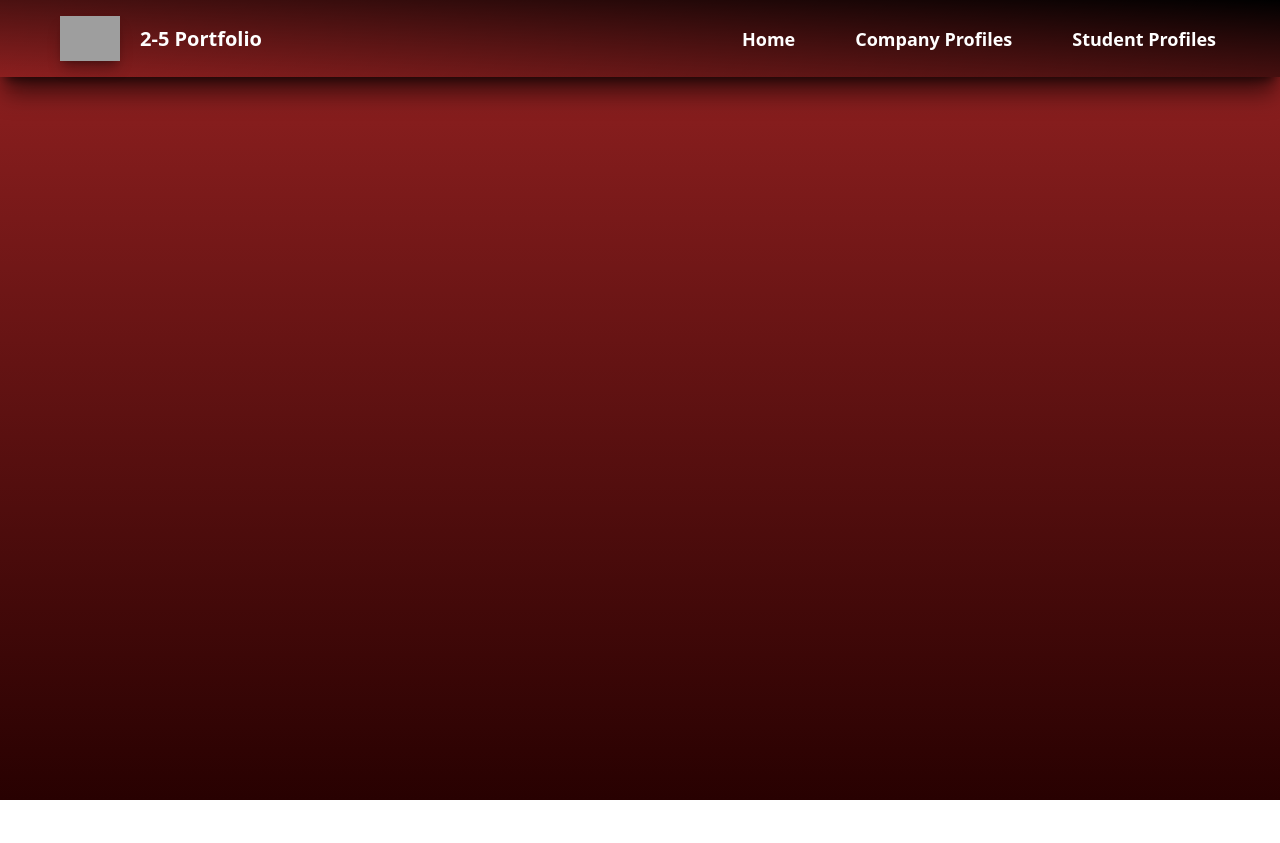
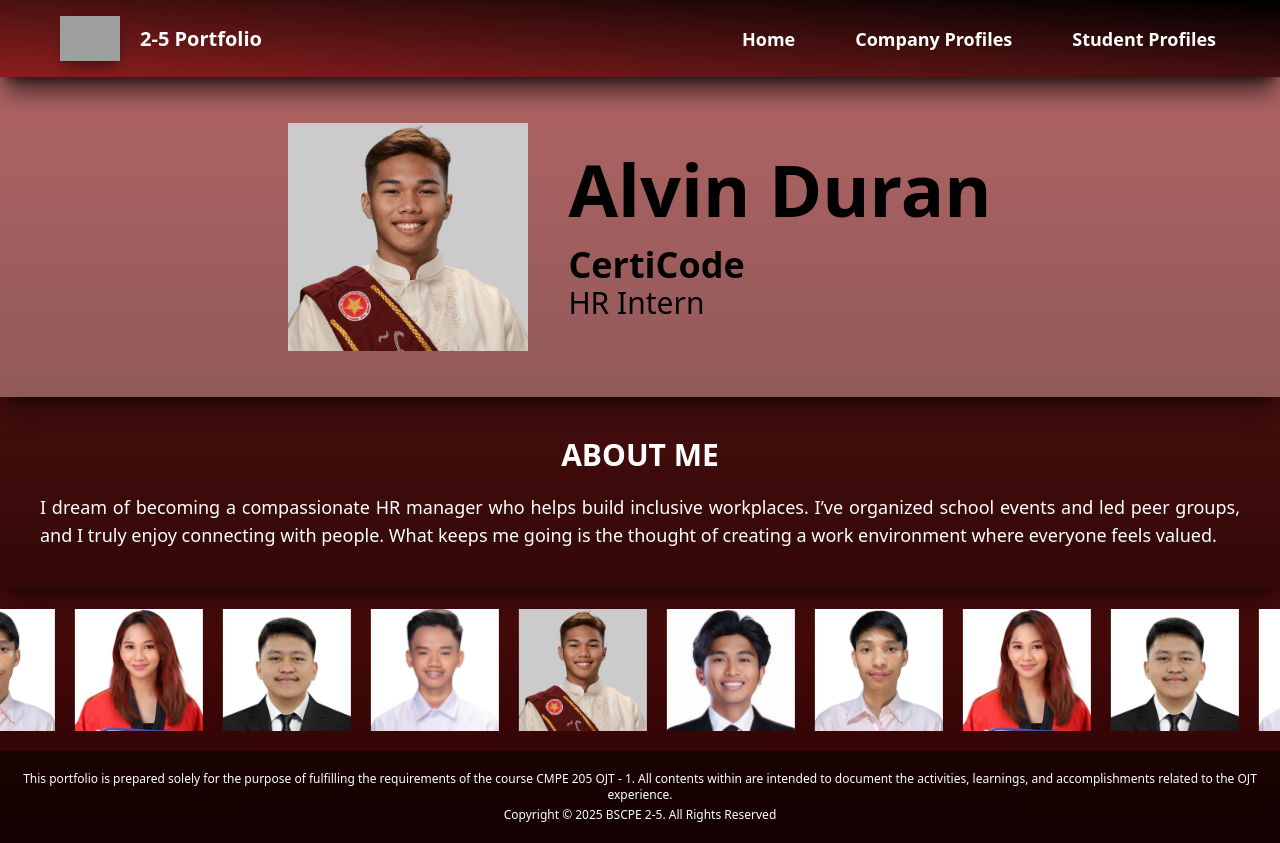
Before and after one commit to EJDonato/ojt-website-2-5, a React (Vite) app in the folder client/: page /student-profiles/alvin in a window 1280 px wide. Before the commit the page ends 800 px from the top, so only its background shows below. Built offline with nearby package versions, Linux system fonts and the light colour scheme; grey boxes are pictures that could not be loaded.

Commit message:
student page

```diff
--- a/client/src/App.jsx
+++ b/client/src/App.jsx
@@ -4,6 +4,7 @@ import Home from './pages/home.jsx';
 import CompanyProfiles from './pages/company_profiles.jsx';
 import StudentProfiles from './pages/student_profiles.jsx';
 import CompanyPage from './pages/company_page.jsx';
+import StudentPage from './pages/student_page.jsx';
 
 function App() {
   return (
@@ -15,6 +16,7 @@ function App() {
           <Route path='/company-profiles' element={<CompanyProfiles />}/>
           <Route path='/company-profiles/:id' element={<CompanyPage />}/>
           <Route path='/student-profiles' element={<StudentProfiles />}/>
+          <Route path='/student-profiles/:id' element={<StudentPage />}/>
         </Routes>
       </Router>
     </>
--- a/client/src/data/student_data.js
+++ b/client/src/data/student_data.js
@@ -13,49 +13,61 @@ const students = [
         surname: "Duran",
         fullname: "Alvin Duran",
         position: "HR Intern",
+        company: "CertiCode",
         image: alvin,
         testimonial: "I love boys.",
+        about: "I dream of becoming a compassionate HR manager who helps build inclusive workplaces. I’ve organized school events and led peer groups, and I truly enjoy connecting with people. What keeps me going is the thought of creating a work environment where everyone feels valued."
     },
     {
         id: "elton",
         surname: "Donato",
         fullname: "Elton James Donato",
         position: "Tech & Innovation Intern",
+        company: "Primer Group of Companies",
         image: elton,
-        testimonial: "MWEHE"
+        testimonial: "MWEHE",
+        about: "I aspire to be a lead software developer who bridges innovation with real-world impact. I’ve built personal projects and taken leadership roles in tech activities, and I enjoy solving problems through code. I’m driven by the idea of using technology to improve people’s lives."
     },
     {
         id: "amran",
         surname: "Gabarda",
         fullname: "Amran Gabarda",
         position: "Web Developer Intern",
+        company: "Afflatus Realty Inc.",
         image: amran,
-        testimonial: "oki"
+        testimonial: "oki",
+        about: "I want to build my own web development agency someday. I’ve done freelance work and love designing clean, user-friendly websites. What keeps me inspired is the feeling of bringing ideas to life and creating something both useful and beautiful."
     },
     {
         id: "eunice",
         surname: "Rodriguez",
         fullname: "Eunice Rodriguez",
-        position: "UI/UX Intern",
+        position: "Front-End Developer Intern",
+        company: "Testronix Inc.",
         image: eunice,
-        testimonial: "tanginamo"
+        testimonial: "tanginamo",
+        about: "I see myself becoming a front-end developer and a UI/UX designer. I started by making websites for school projects and friends, and I enjoy telling stories through design. I’m motivated by the chance to make the web more engaging, inclusive, and creative."
     },
     {
         id: "ezekiel",
         surname: "Mariano",
         fullname: "Ezekiel Mariano",
-        position: "Graphic Design Intern",
+        position: "Multimedia Team Leader / IT Support",
+        company: "Testronix Inc.",
         image: ezekiel,
-        testimonial: "I love you all"
+        testimonial: "I love you all",
+        about: "I dream of becoming a multimedia specialist and creative director. I’ve worked on video editing, photography, and leading teams for school events. I find joy in storytelling and using visuals to inspire people and deliver powerful messages."
     },
     {
         id: "sean",
         surname: "Fedilino",
         fullname: "Sean Fedilino",
         position: "IT Intern",
+        company: "Urban Group Health Ventures Inc.",
         image: sean,
-        testimonial: "I love my company"
+        testimonial: "I love my company",
+        about: "I want to become a cybersecurity expert in the future. I’ve always enjoyed fixing computers and helping others with tech issues. What drives me is the goal of protecting people and organizations by making the digital world safer and more secure."
     }
-]
+];
 
 export { images, students };
--- /dev/null
+++ b/client/src/pages/student_page.jsx
@@ -0,0 +1,44 @@
+import { useParams } from "react-router-dom";
+import { students } from "../data/student_data.js";
+
+import StudentCarousel from "../components/student_carousel.jsx";
+import Footer from "../components/footer.jsx";
+
+function StudentPage() {
+  const { id } = useParams();
+  const student = students.find((c) => c.id === id);
+
+  if (!student)
+    return (
+      <div className="flex items-center justify-center h-screen bg-black/30">
+        <h1 className="font-bold text-7xl text-red-700 mb-40">
+          Student Not Found
+        </h1>
+      </div>
+    );
+
+  return (
+    <main>
+      <div className="flex items-center justify-center h-[40vh] bg-white/30 shadow-xl shadow-black/40">
+        <div className="flex flex-row items-center gap-10">
+          <img src={student.image} alt="" className="w-60" />
+          <div className="flex flex-col max-w-6xl">
+            <h1 className="font-bold text-7xl mb-5">{student.fullname}</h1>
+            <h1 className="text-4xl font-bold">{student.company}</h1>
+            <h1 className="text-3xl">{student.position}</h1>
+          </div>
+        </div>
+      </div>
+
+      <div className="flex flex-col items-center justify-center bg-black/30 text-white shadow-xl shadow-black/40">
+        <h1 className="pt-10 font-bold text-3xl">ABOUT ME</h1>
+        <p className="p-10 pt-5 text-justify text-lg">{student.about}</p>
+      </div>
+
+      <StudentCarousel />
+      <Footer />
+    </main>
+  );
+}
+
+export default StudentPage;
```
